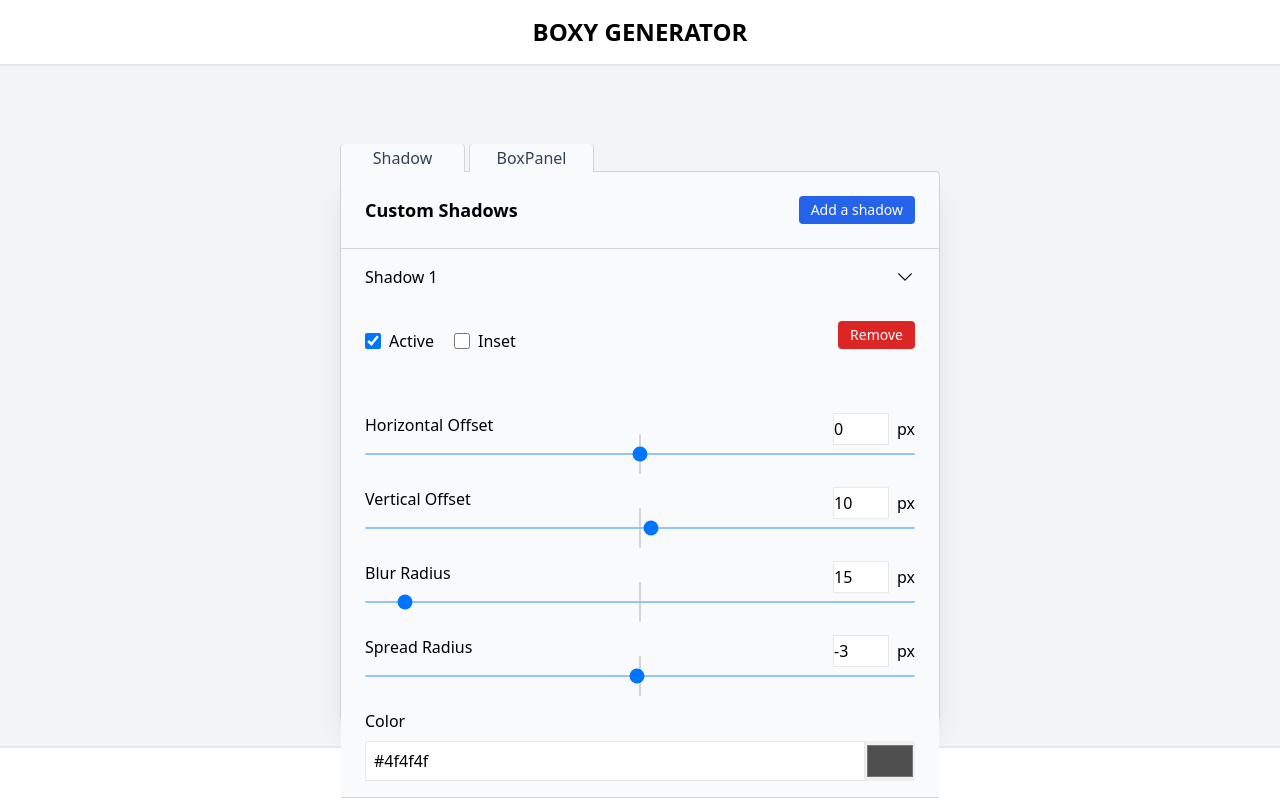
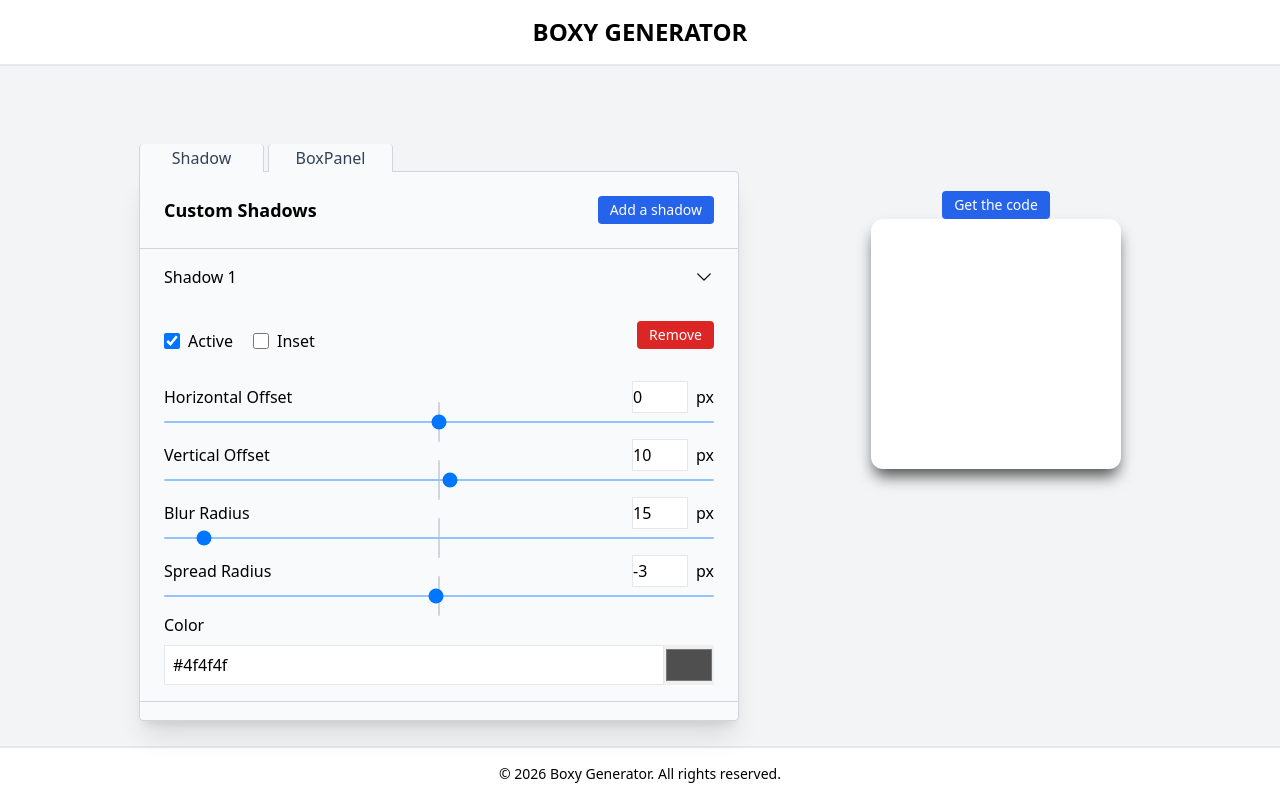
Before and after one commit to SteaveRkt/react-boxy-generator, a React (Vite) app: page / in a window 1280 px wide. Built offline with nearby package versions, Linux system fonts and the light colour scheme.

Commit message:
giving state value into the box

```diff
--- a/src/App.jsx
+++ b/src/App.jsx
@@ -1,12 +1,14 @@
 import Header from './components/Header';
 import Footer from './components/Footer';
 import LeftContainer from './layouts/LeftContainer';
+import Visualization from './layouts/Visualization/Visualization';
 function App() {
   return (
     <div className="flex flex-col min-h-screen">
       <Header />
       <main className="flex-grow flex flex-wrap justify-center items-center bg-gray-100 p-4 md:flex-nowrap">
         <LeftContainer />
+        <Visualization/>
       </main>
       <Footer />
     </div>
--- a/src/layouts/BoxPanel/BoxRange.jsx
+++ b/src/layouts/BoxPanel/BoxRange.jsx
@@ -9,7 +9,7 @@ export default function BoxRange({inputData}) {
     }))
   }
   return (
-    <div className='my-8 '>
+    <div className='my-6 '>
       <div className='flex justify-between'>
       <p>{inputData.name}</p>
       <div className='flex items-baseline mb-2'>
--- a/src/layouts/LeftContainer.jsx
+++ b/src/layouts/LeftContainer.jsx
@@ -22,7 +22,7 @@ export default function LeftContainer() {
             </button>
         ))}
       </div>
-      <div className="overflow-auto">
+      <div className="h-full overflow-auto">
         {tabsLists[tabs].component}
       </div>
     </div>
--- a/src/layouts/ShadowList/Shadow.jsx
+++ b/src/layouts/ShadowList/Shadow.jsx
@@ -28,7 +28,7 @@ export default function Shadow({panelNumber,shadow}) {
         </button>
     {toogleShadow&&
         <>
-            <div className="flex items-end px-6 py-4">
+            <div className="flex items-end px-6 pt-4">
                 <ShadowCheckbox name="active" shadowId={shadow.id}/>
                 <ShadowCheckbox name="inset" shadowId={shadow.id}/>
                 <button className="rounded bg-red-600 hover:bg-red-700 ml-auto text-sm text-white py-1 px-3">Remove</button>
--- a/src/layouts/ShadowList/ShadowRange.jsx
+++ b/src/layouts/ShadowList/ShadowRange.jsx
@@ -11,8 +11,8 @@ export default function ShadowRange({inputData,shadowId}) {
       }))
     }
   return (
-    <div className='my-8 '>
-      <div className='flex justify-between'>
+    <div className='my-4 '>
+      <div className='flex justify-between items-baseline'>
       <p>{inputData.name}</p>
       <div className='flex items-baseline mb-2'>
         <input
--- /dev/null
+++ b/src/layouts/Visualization/Modal/ModalBtn.jsx
@@ -0,0 +1,7 @@
+export default function ModalBtn() {
+  return (
+    <button className="mx-auto relative mt-2 py-1 px-3 text-sm rounded bg-blue-600 hover:bg-blue-700 text-white">
+      Get the code
+    </button>
+  )
+}
--- /dev/null
+++ b/src/layouts/Visualization/Modal/ModalResult.jsx
@@ -0,0 +1,9 @@
+import React from 'react'
+
+export default function ModalResult() {
+  return (
+    <div>
+
+    </div>
+  )
+}
--- /dev/null
+++ b/src/layouts/Visualization/Visualization.jsx
@@ -0,0 +1,16 @@
+import ModalBtn from "./Modal/ModalBtn"
+import { useSelector } from "react-redux"
+import getBoxShadowValue from "../../utils/getBoxShadowValue"
+export default function Visualization() {
+    const shadowValues=useSelector(state=>state.shadows)
+
+
+  return (
+    <div className="flex flex-col p-5 ml-10 lg:ml-28">
+      <ModalBtn/>
+      <div
+      style={{boxShadow:`${getBoxShadowValue(shadowValues).slice(0,-1) }`} }
+      className="w-[250px] h-[250px] bg-white rounded-xl mb-20 lg:mb-40"></div>
+    </div>
+  )
+}
--- /dev/null
+++ b/src/utils/getBoxShadowValue.js
@@ -0,0 +1,14 @@
+export default function getBoxShadowValue(shadow){
+    let finalString=""
+    shadow.forEach((element,index) => {
+        if(element.active){
+            element.inputs.forEach(input=>{
+                input.type=="range"?finalString+=`${input.value}px `:finalString+=`${input.value}`
+            })
+            if(shadow.inset) finalString+=` inset`
+            index===(shadow.length -1)?finalString+=";":finalString+=","
+        }
+
+    })
+    return finalString
+}
```
